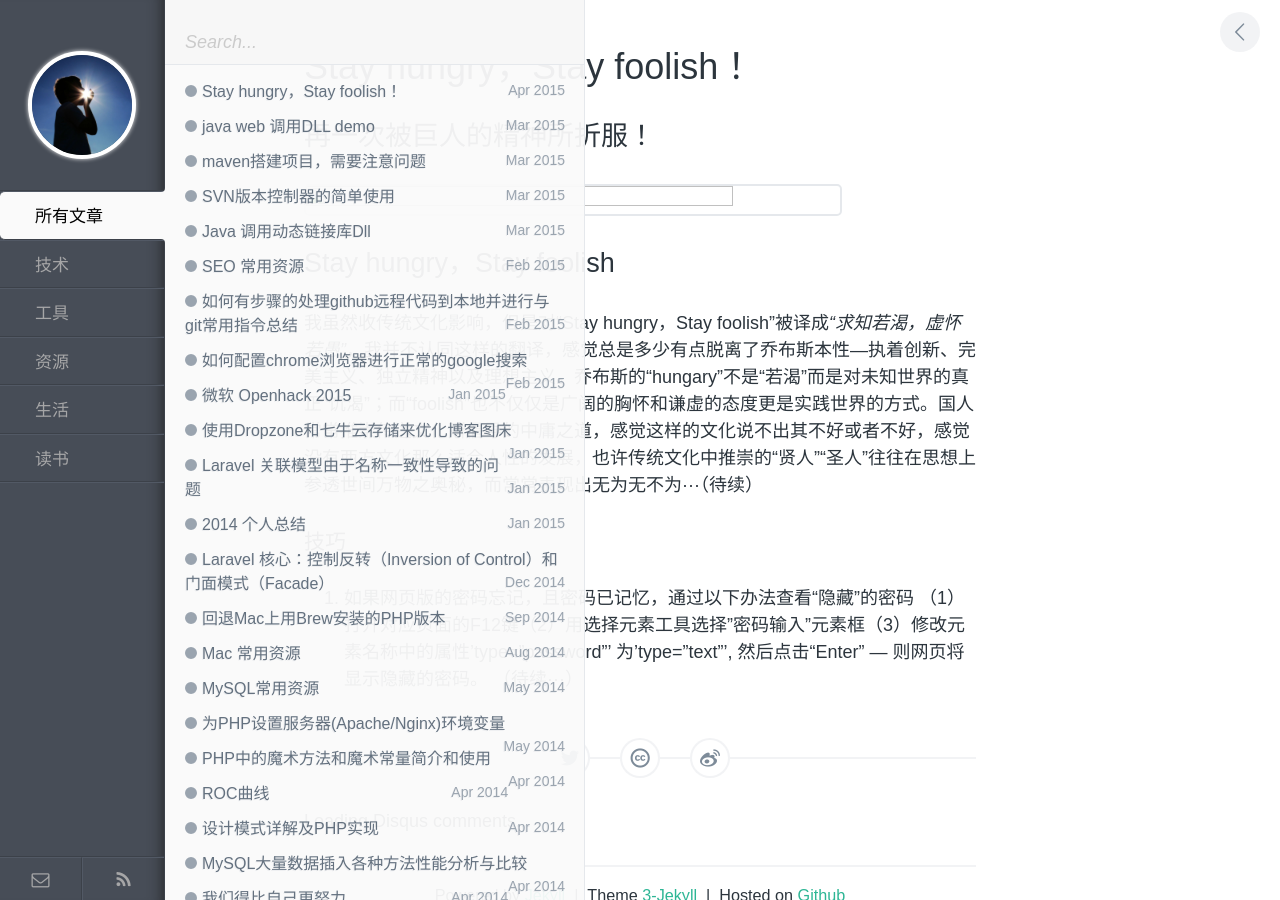
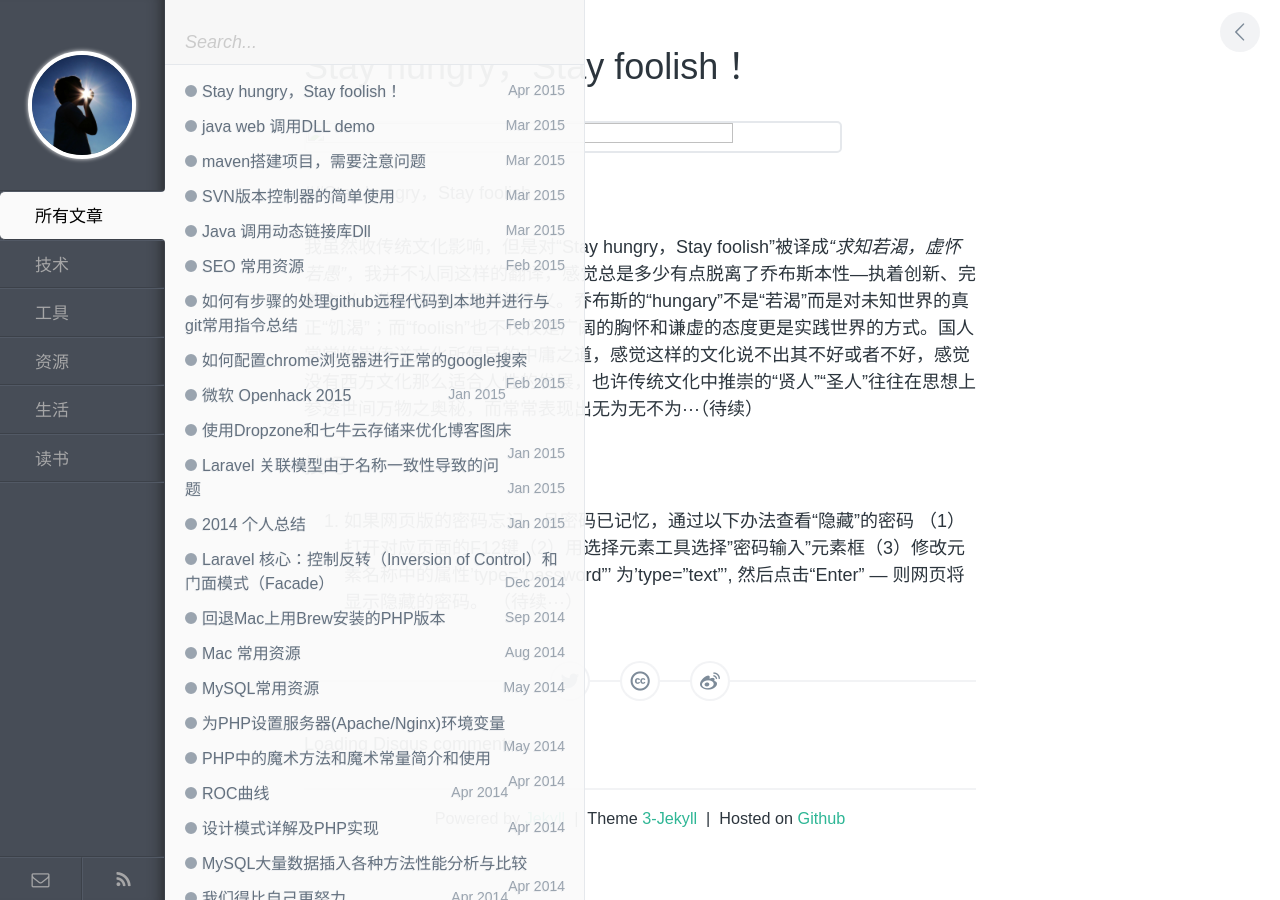
Before and after one commit to icmzn/icmzn.github.io, a Jekyll site: the page built from _posts/tool/2015-04-01-Stay-hungrg-Stay-foolish.md, in a window 1280 px wide. Built offline with Jekyll 4.4.1, drawn with Linux system fonts in a browser that asks for light colours; comment, search, counter and statistics services are not loaded.

Commit message:
tool jiqiao

```diff
--- a/_posts/tool/2015-04-01-Stay-hungrg-Stay-foolish.md
+++ b/_posts/tool/2015-04-01-Stay-hungrg-Stay-foolish.md
@@ -7,11 +7,9 @@
 description:
 ---
 
-##再一次被巨人的精神所折服！
-
  <img src="/assets/images/life/tool_jobs.jpg" width="80%" height="60%">
 
-##Stay hungry，Stay foolish
+ ##Stay hungry，Stay foolish
 
 我虽然收传统文化影响，但是对“Stay hungry，Stay foolish”被译成*“求知若渴，虚怀若愚”*，我并不认同这样的翻译，感觉总是多少有点脱离了乔布斯本性---执着创新、完美主义、独立精神以及理想主义。乔布斯的“hungary”不是“若渴”而是对未知世界的真正“饥渴”；而“foolish”也不仅仅是广阔的胸怀和谦虚的态度更是实践世界的方式。国人常常推崇传送文化所倡导的中庸之道，感觉这样的文化说不出其不好或者不好，感觉没有西方文化那么适合人性的发展，也许传统文化中推崇的“贤人”“圣人”往往在思想上参透世间万物之奥秘，而常常表现出无为无不为···（待续）
 
```
